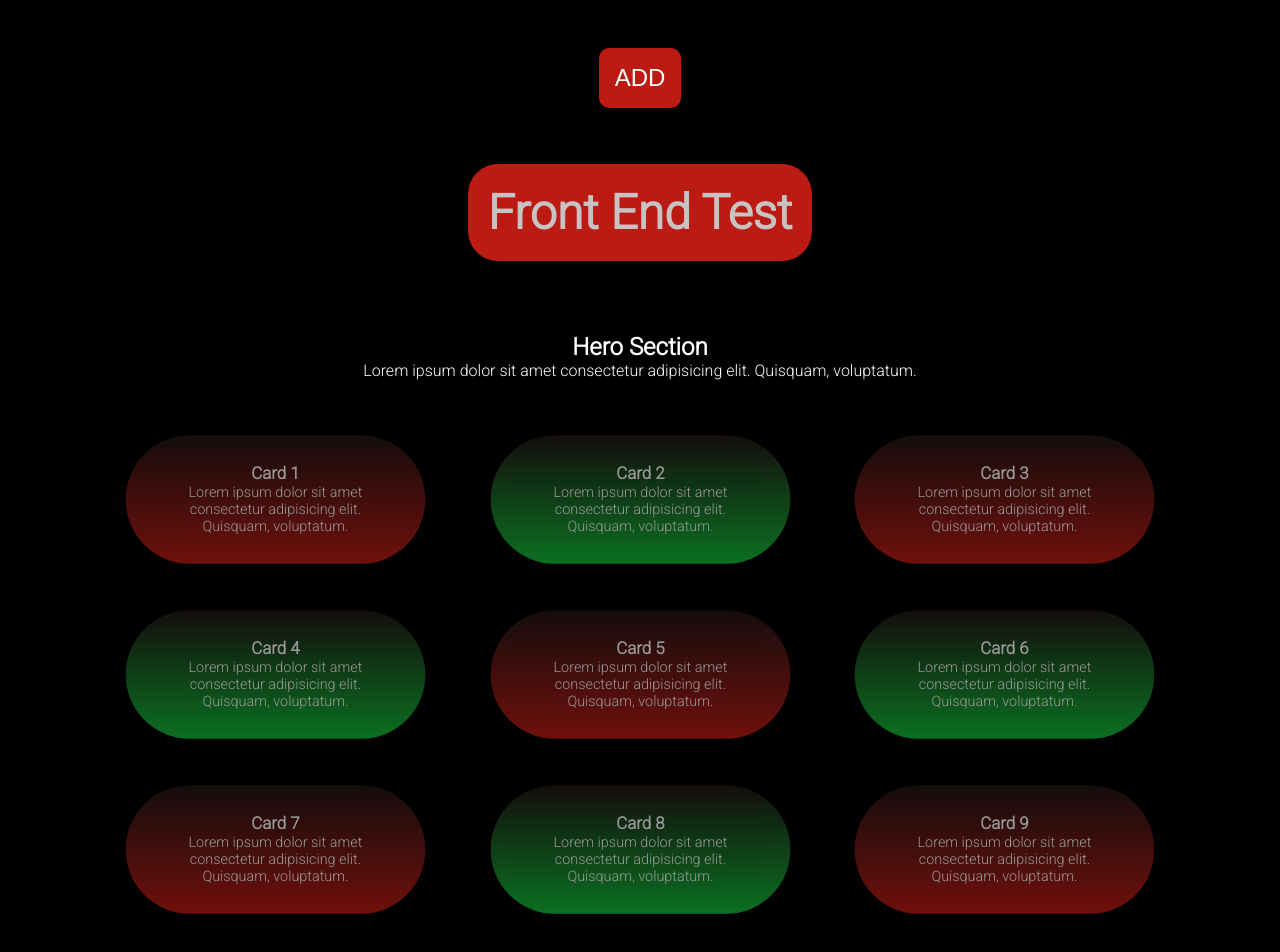
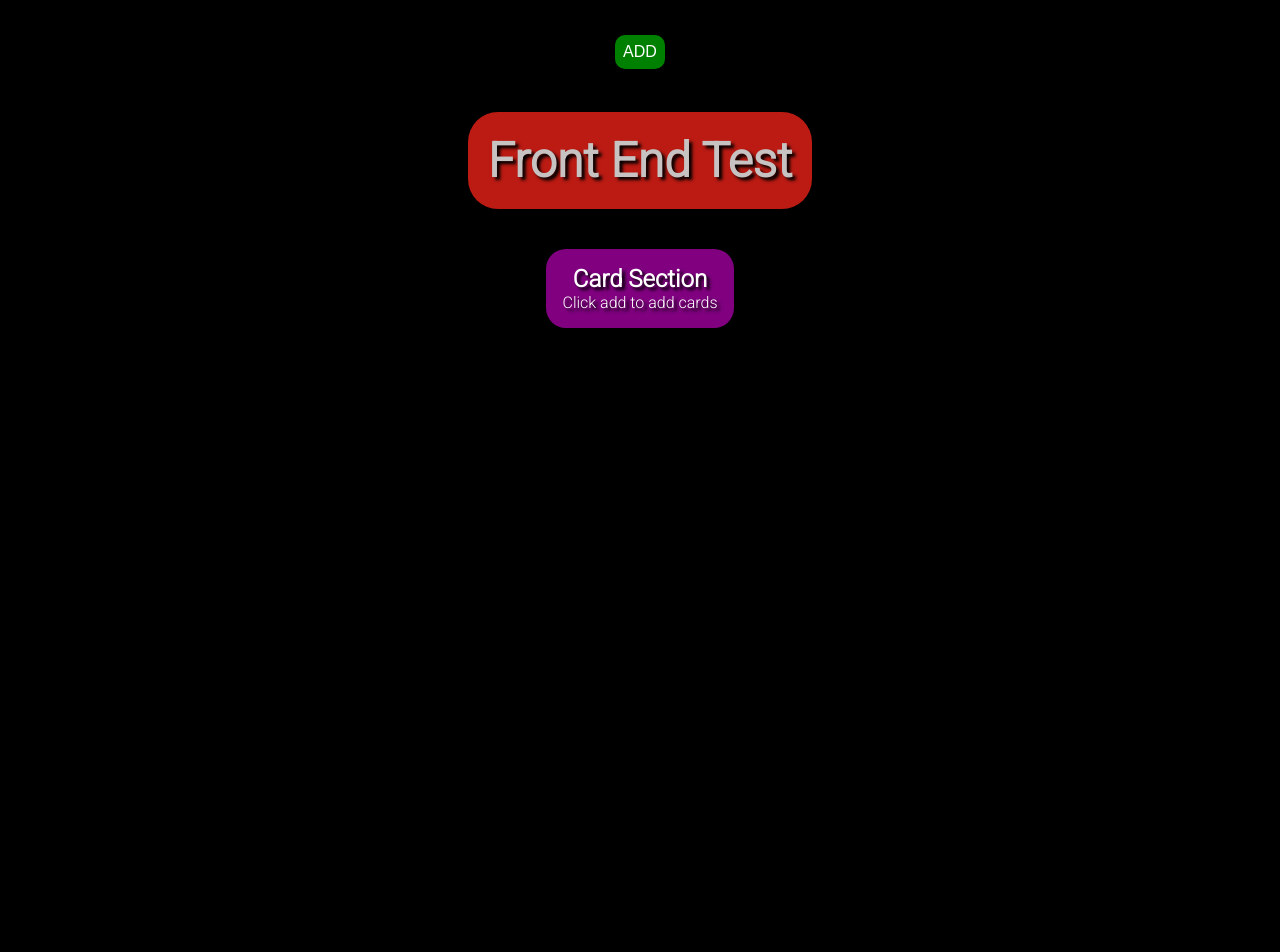
Before and after one commit to sashdc/front-end-test, a plain HTML site: page index.html in a window 1280 px wide. After the commit the page ends 800 px from the top, so only its background shows below. Drawn offline with Linux system fonts and the light colour scheme.

Commit message:
added add and delete card functionality

```diff
--- a/assets/css/styles.css
+++ b/assets/css/styles.css
@@ -1,7 +1,5 @@
-/* import a stylish font ans use it */
 @import url('https://fonts.googleapis.com/css2?family=Roboto:wght@300&display=swap');
-/* import silly font */
-@import url('https://fonts.googleapis.com/css2?family=Permanent+Marker&display=swap');
+
 
 
 * {
@@ -13,6 +11,7 @@
 /* make title bigger and make full body darker colour */
 body {
     font-family: 'Roboto', sans-serif;
+    text-shadow: black 0.2em 0.2em 0.2em;
     background-color: #000;
     color: #fff;
     padding: 2rem;
@@ -22,15 +21,19 @@ body {
 
 /* style the button */
 button {
-    background-color: #bb1b13;
+    background-color: green;
     color: #fff;
-    padding: 1rem;
+    padding: .5rem;
     border: none;
     border-radius: 10px;
-    font-size: 1.5rem;
-    margin: 1rem;
+    font-size: 1rem;
+    margin: .2rem;
     cursor: pointer;
     transition: all 0.3s ease-in-out;
+}
+
+.delete-btn{
+    background-color: red;
 }
 
 header{
@@ -77,9 +80,11 @@ h1 {
 
 /* make hero stylish and dark colour background */
 .hero {
-    background-color: #000;
+    background-color: purple ;
+    display: inline-block;
+    border-radius: 20px;
     color: #fff;
-    padding: 2rem;
+    padding: 1rem;
     text-align: center;
 }
 
@@ -109,8 +114,7 @@ h1 {
     transform: scale(1) ;
     opacity: 1;
     border-radius: 10px;
-    /* font-family: "permanent marker"; */
-    /* animation: spin 1s ease-in-out; */
+    text-shadow: none;
 }
 
 /* make the card change background colour and font colour on click and keep it that way till clicked off */
--- a/assets/js/script.js
+++ b/assets/js/script.js
@@ -22,6 +22,7 @@ addButton.addEventListener('click', function() {
     // Create delete button
     const deleteButton = document.createElement('button');
     deleteButton.textContent = 'DELETE';
+    deleteButton.classList.add('delete-btn');
 
     // Add event listener to the delete button
     deleteButton.addEventListener('click', function() {
@@ -50,3 +51,6 @@ buttonContainer.appendChild(addButton);
 // Add the container to the top of the page
 const body = document.querySelector('body');
 body.insertBefore(buttonContainer, body.firstChild);
+
+
+// --------------------------
--- a/index.html
+++ b/index.html
@@ -14,48 +14,15 @@
 </header>
     <!-- add hero section -->
     <section class="hero">
-        <h2>Hero Section</h2>
-        <p>Lorem ipsum dolor sit amet consectetur adipisicing elit. Quisquam, voluptatum.</p>
+        <h2>Card Section</h2>
+        <p>Click add to add cards</p>
     </section>
     <!-- make a grid of cards  -->
     <section class="grid">
-        <div class="card">
+        <!-- <div class="card">
             <h3>Card 1</h3>
             <p>Lorem ipsum dolor sit amet consectetur adipisicing elit. Quisquam, voluptatum.</p>
-        </div>
-        <div class="card">
-            <h3>Card 2</h3>
-            <p>Lorem ipsum dolor sit amet consectetur adipisicing elit. Quisquam, voluptatum.</p>
-        </div>
-        <div class="card">
-            <h3>Card 3</h3>
-            <p>Lorem ipsum dolor sit amet consectetur adipisicing elit. Quisquam, voluptatum.</p>
-        </div>
-        <div class="card">
-            <h3>Card 4</h3>
-            <p>Lorem ipsum dolor sit amet consectetur adipisicing elit. Quisquam, voluptatum.</p>
-        </div>
-        <!-- add more cards -->
-        <div class="card">
-            <h3>Card 5</h3>
-            <p>Lorem ipsum dolor sit amet consectetur adipisicing elit. Quisquam, voluptatum.</p>
-        </div>
-        <div class="card">
-            <h3>Card 6</h3>
-            <p>Lorem ipsum dolor sit amet consectetur adipisicing elit. Quisquam, voluptatum.</p>
-        </div>
-        <div class="card">
-            <h3>Card 7</h3>
-            <p>Lorem ipsum dolor sit amet consectetur adipisicing elit. Quisquam, voluptatum.</p>
-        </div>
-        <div class="card">
-            <h3>Card 8</h3>
-            <p>Lorem ipsum dolor sit amet consectetur adipisicing elit. Quisquam, voluptatum.</p>
-        </div>
-        <div class="card">
-            <h3>Card 9</h3>
-            <p>Lorem ipsum dolor sit amet consectetur adipisicing elit. Quisquam, voluptatum.</p>
-        </div>
+        </div> -->
 
 
 </body>
```
